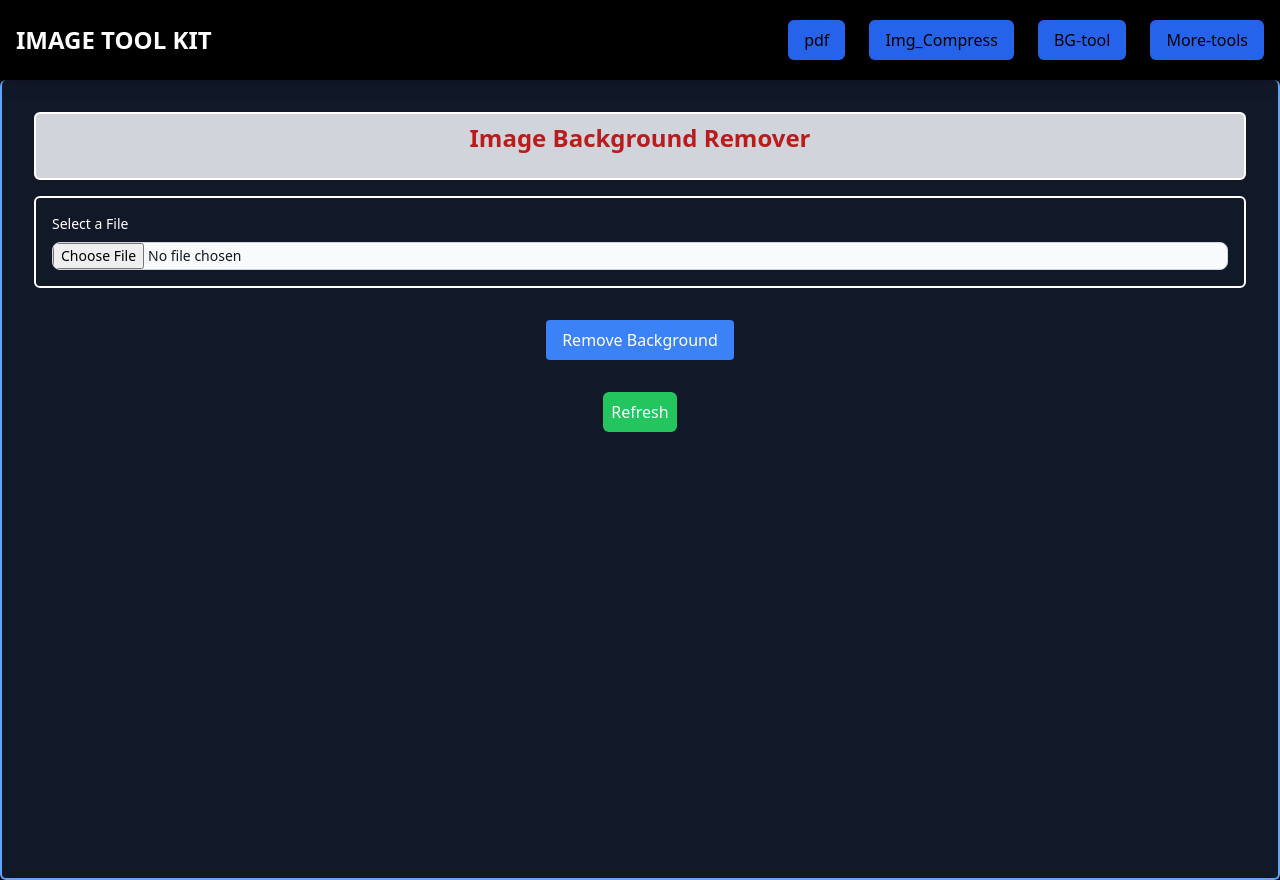
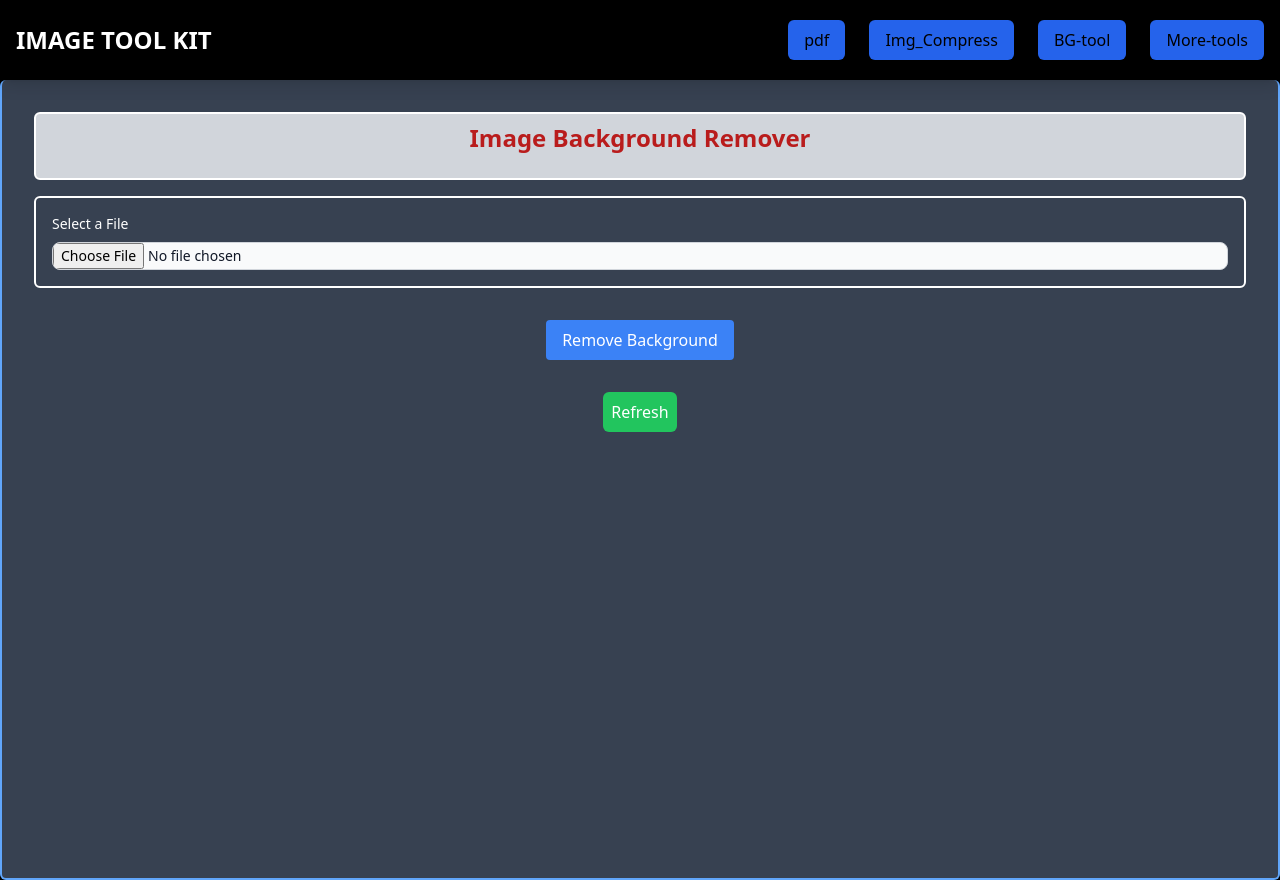
Before and after one commit to yash-io/Image-editor-Mini-project-, a React (Vite) app: page / in a window 1280 px wide. Both pictures are taken after a click on the item "BG-tool". Built offline with nearby package versions, Linux system fonts and the light colour scheme.

Commit message:
Update backgroundtool.jsx

```diff
--- a/src/backgroundtool.jsx
+++ b/src/backgroundtool.jsx
@@ -33,7 +33,7 @@ const RemoveBackground=() =>{
 };
 
   return (
-    <div className='flex justify-center text-white min-h-screen border-2 bg-gray-900 border-blue-400 border-t-0 rounded-md '>
+    <div className='flex justify-center text-white min-h-screen border-2 bg-gray-700 border-blue-400 border-t-0 rounded-md '>
     <div className="container mx-auto  p-8   ">
       <div className="mb-4 pt-2 border-2 border-white bg-gray-300 rounded-md">
       <h1 className="text-2xl font-bold mb-6 text-center text-red-700 ">Image Background Remover</h1>
```
